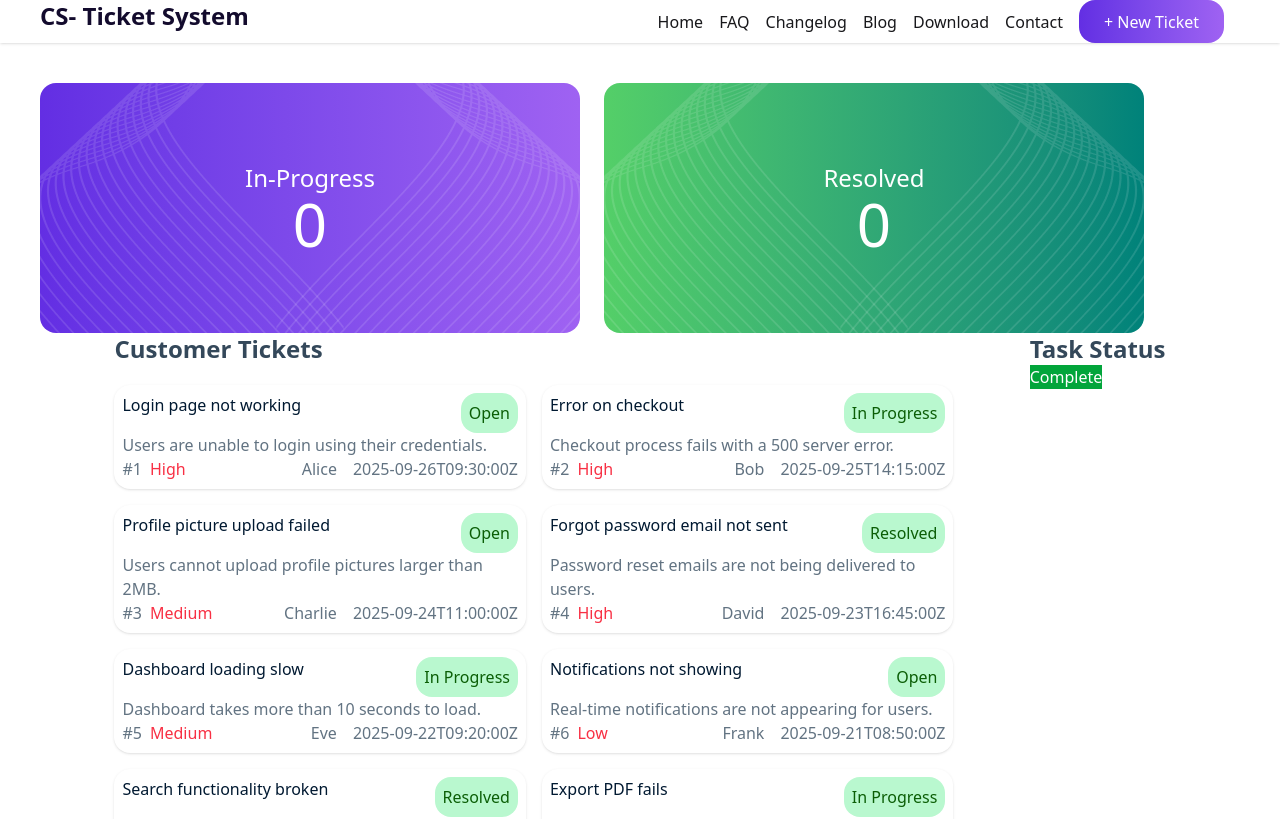
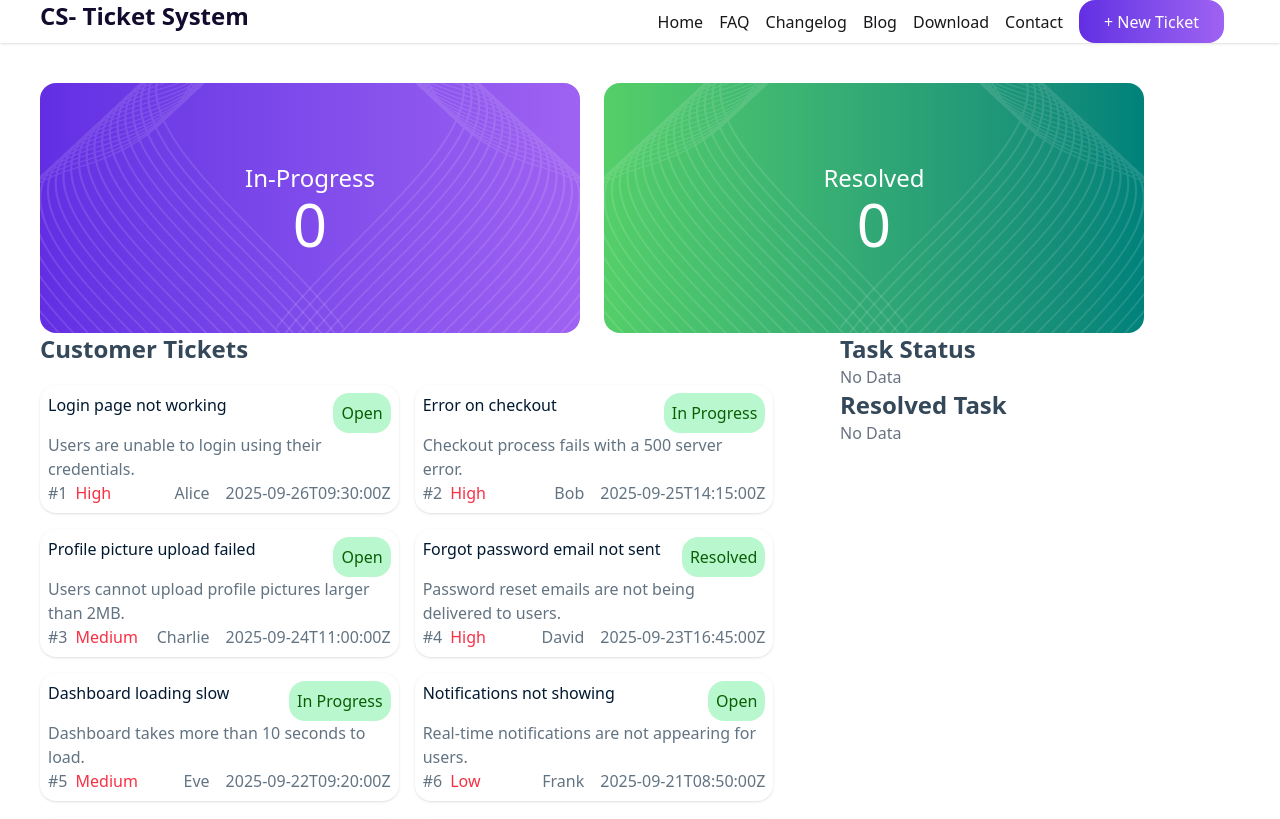
Before and after one commit to Palashdada/a-7, a React (Vite) app: page / in a window 1280 px wide. Shown: the top 819 px of the page. Built offline with nearby package versions, Linux system fonts and the light colour scheme.

Commit message:
resolvedDone

```diff
--- a/src/App.jsx
+++ b/src/App.jsx
@@ -8,16 +8,21 @@ import { ToastContainer } from "react-toastify";
 
 function App() {
   let [inProgress, setInProgress] = useState([]);
+  let [resolved, setResolved] = useState([]);
   const ticketPromis = fetch("/ticket.json").then((res) => res.json());
   return (
     <>
       <Navbar></Navbar>
-      <Hirro inProgress={inProgress}></Hirro>
-      <Suspense>
+      <Hirro inProgress={inProgress} resolved={resolved}></Hirro>
+      <Suspense
+        fallback={<span className="loading loading-spinner loading-xl"></span>}
+      >
         <CoustommerTickets
           ticketPromis={ticketPromis}
           inProgress={inProgress}
           setInProgress={setInProgress}
+          setResolved={setResolved}
+          resolved={resolved}
         ></CoustommerTickets>
       </Suspense>
       <Footer></Footer>
--- a/src/Componnet/CoustommerTickets/CoustommerTickets.jsx
+++ b/src/Componnet/CoustommerTickets/CoustommerTickets.jsx
@@ -2,7 +2,13 @@ import React, { use } from "react";
 import TicketsCards from "./TicketsCards";
 import TaskStatus from "./TaskStatus";
 
-const CoustommerTickets = ({ ticketPromis, setInProgress, inProgress }) => {
+const CoustommerTickets = ({
+  ticketPromis,
+  setInProgress,
+  inProgress,
+  setResolved,
+  resolved,
+}) => {
   const ticketDatas = use(ticketPromis);
 
   return (
@@ -23,8 +29,12 @@ const CoustommerTickets = ({ ticketPromis, setInProgress, inProgress }) => {
         </div>
       </div>
       <div className="">
-        <h1 className="text-[#34485A] text-2xl font-semibold">Task Status</h1>
-        <TaskStatus inProgress={inProgress}></TaskStatus>
+        <TaskStatus
+          setResolved={setResolved}
+          inProgress={inProgress}
+          setInProgress={setInProgress}
+          resolved={resolved}
+        ></TaskStatus>
       </div>
     </div>
   );
--- a/src/Componnet/CoustommerTickets/TaskStatus.jsx
+++ b/src/Componnet/CoustommerTickets/TaskStatus.jsx
@@ -1,19 +1,43 @@
 import React from "react";
+import { toast } from "react-toastify";
 
-const TaskStatus = ({ inProgress }) => {
+const TaskStatus = ({ inProgress, setResolved, setInProgress, resolved }) => {
+  let resolvedHandel = (task) => {
+    if (!resolved.find((t) => t.id === task.id)) {
+      setResolved((prev) => [...prev, task]);
+    }
+
+    setInProgress((prev) => prev.filter((t) => t.id !== task.id));
+    toast("Resolved Done");
+  };
   return (
-    <div>
+    <div className="w-[400px]">
       <div>
+        <h1 className="text-[#34485A] text-2xl font-semibold">Task Status</h1>
+        {inProgress.length === 0 && <p className="text-gray-500">No Data</p>}
         {inProgress.map((task) => (
-          <div className="flex">
+          <div className="bg-white rounded-2xl shadow w-[300px]">
             <h1>{task.title}</h1>
+            <button
+              onClick={() => resolvedHandel(task)}
+              className="items-center text-center md:w-full w-auto bg-[#02A53B] text-[#FFFFFF] ma"
+            >
+              Complete
+            </button>
           </div>
         ))}
-        <button className="items-center text-center max-w-full bg-[#02A53B] text-[#FFFFFF] ma">
-          Complete
-        </button>
       </div>
-      <div></div>
+      <div>
+        <h1 className="text-[#34485A] text-2xl font-semibold">Resolved Task</h1>
+        {resolved.length === 0 && <p className="text-gray-500">No Data</p>}
+        <div className="bg-[#E0E7FF] rounded-2xl shadow w-[300px] text-center">
+          {resolved.map((task) => (
+            <div className="">
+              <h1>{task.title}</h1>
+            </div>
+          ))}
+        </div>
+      </div>
     </div>
   );
 };
--- a/src/Componnet/Hirro.jsx
+++ b/src/Componnet/Hirro.jsx
@@ -1,7 +1,7 @@
 import React from "react";
 import img from "../assets/vector1.png";
 
-const Hirro = ({ inProgress }) => {
+const Hirro = ({ inProgress, resolved }) => {
   return (
     <div className="w-[1200px] mx-auto md:flex grid gap-6 mt-10">
       <div className=" w-120 md:w-[45%] h-[250px] bg-gradient-to-r from-[#632EE3] to-[#9F62F2]  items-center text-center flex flex-col justify-center rounded-2xl text-2xl text-white  relative ">
@@ -15,7 +15,7 @@ const Hirro = ({ inProgress }) => {
         <img className=" absolute left-0 " src={img} alt="" />
         <img className="absolute  scale-x-[-1] right-0  " src={img} alt="" />
         <h1 className="text-2xl">Resolved</h1>
-        <p className=" text-6xl ">0</p>
+        <p className=" text-6xl ">{resolved.length}</p>
       </div>
     </div>
   );
```
